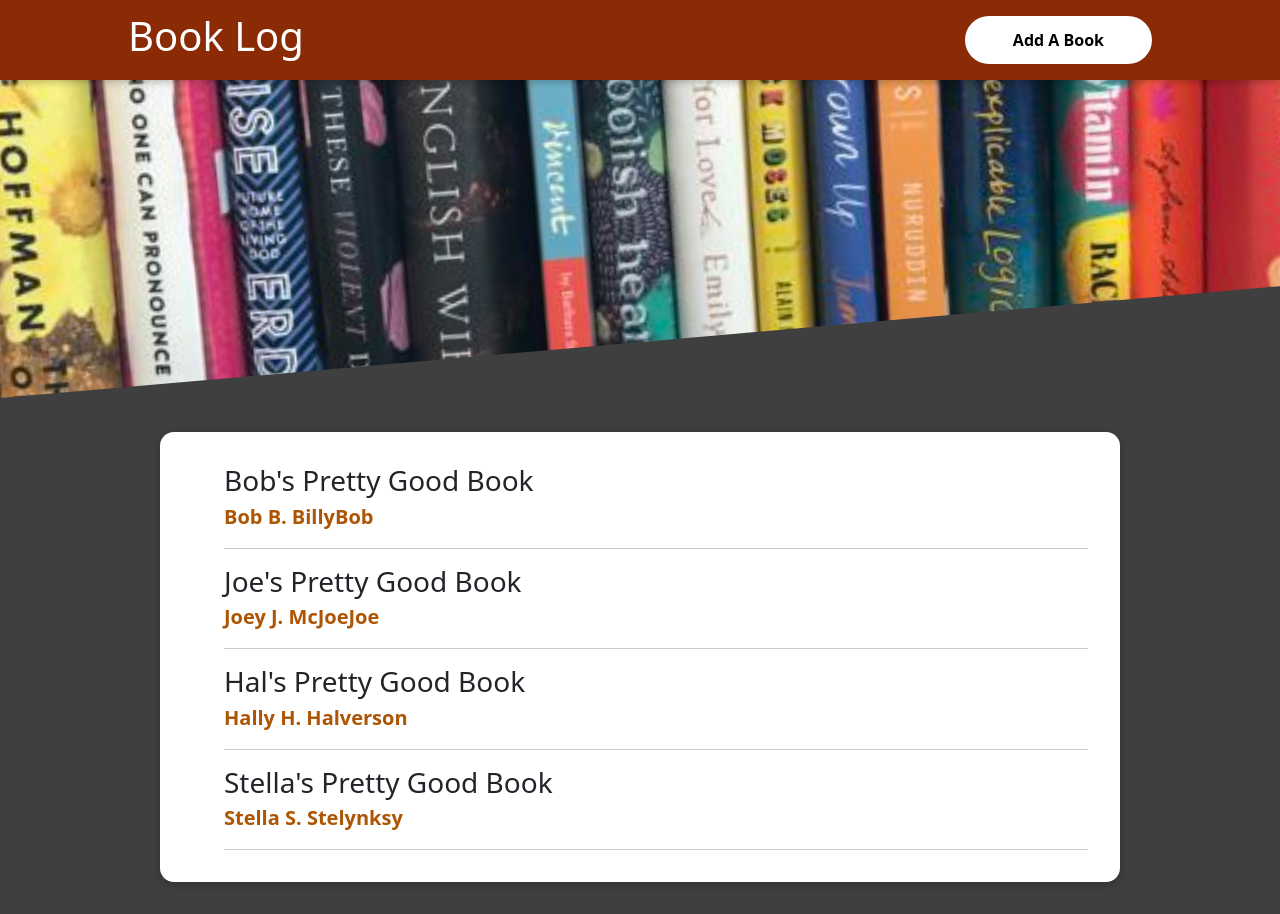
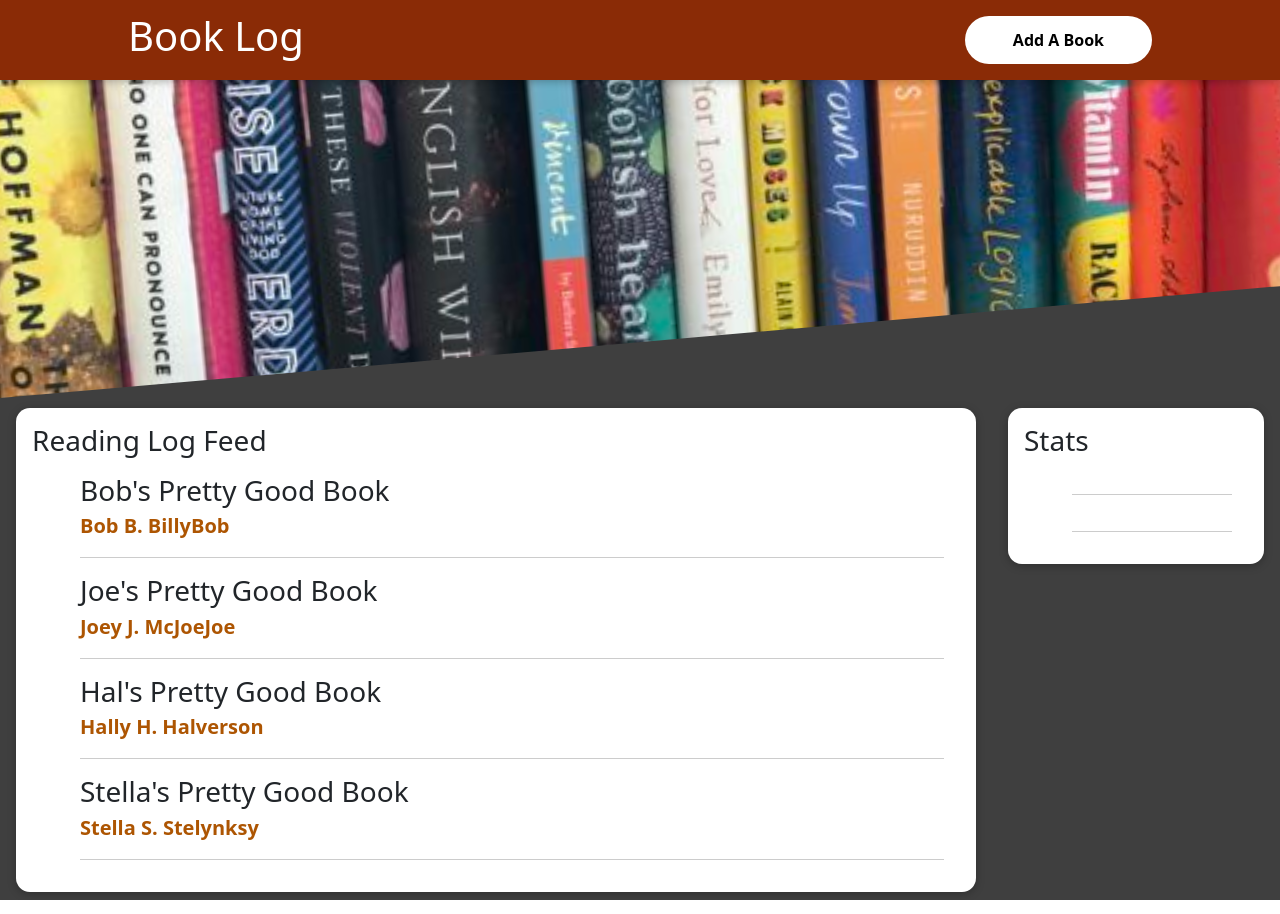
Before and after one commit to ipcampbell12/reading_log_react, a React (Create React App) app: page / in a window 1280 px wide. Built offline with nearby package versions, Linux system fonts and the light colour scheme.

Commit message:
styling changes

```diff
--- a/src/components/MainView/BookFeed.js
+++ b/src/components/MainView/BookFeed.js
@@ -44,7 +44,9 @@ function BookFeed(props) {
 
     return (
         <div className={classes.books}>
+
             <Card>
+                <h3>Reading Log Feed</h3>
                 <ul>{booksList}</ul>
             </Card>
         </div>
--- a/src/components/MainView/BookFeed.module.css
+++ b/src/components/MainView/BookFeed.module.css
@@ -1,6 +1,6 @@
 .books {
     max-width: 60rem;
-    width: 90%;
-    margin: 2rem auto;
+    width: 80%;
+    margin: .5rem auto;
     animation: meals-appear 1s ease-out forwards;
 }
--- a/src/components/MainView/StatItem.js
+++ b/src/components/MainView/StatItem.js
@@ -0,0 +1,17 @@
+import React from 'react';
+import classes from './StatItem.module.css'
+
+function StatItem(props) {
+
+    return (
+        <li className={classes.stat}>
+            <div>
+                <h3>{props.title}</h3>
+                <div className={classes['stat-value']}>{props.author}</div>
+            </div>
+        </li>
+    );
+
+}
+
+export default StatItem;
--- a/src/components/MainView/StatItem.module.css
+++ b/src/components/MainView/StatItem.module.css
@@ -0,0 +1,18 @@
+.stat {
+    display: flex;
+    justify-content: space-between;
+    margin: 1rem;
+    padding-bottom: 1rem;
+    border-bottom: 1px solid #ccc;
+}
+
+.stat h3 {
+    margin: 0 0 0.25rem 0;
+}
+
+.stat-value {
+    margin-top: 0.25rem;
+    font-weight: bold;
+    color: #ad5502;
+    font-size: 1.25rem;
+}
--- a/src/components/MainView/Stats.js
+++ b/src/components/MainView/Stats.js
@@ -1,23 +1,40 @@
 import React from 'react';
 import Card from '../UI/Card';
+import StatItem from './StatItem'
+import classes from './Stats.module.css'
 
 const DUMMY_STATS = [
 
     {
         id: 1,
-        totalAuthors: 4
+        name: 'Total Authors',
+        value: 4
     },
     {
         id: 2,
-        totalBooks: 4
+        name: 'Total Books',
+        value: 4
     }
 ]
 
 
 function Stats(props) {
+    const statsList = DUMMY_STATS.map((stat) => (
+        <StatItem
+            key={stat.id}
+            name={stat.name}
+            value={stat.value}
+
+        />
+    ));
+
     return (
-        <div>
+        <div className={classes.stats}>
 
+            <Card>
+                <h3>Stats</h3>
+                <ul>{statsList}</ul>
+            </Card>
         </div>
     );
 }
--- a/src/components/MainView/Stats.module.css
+++ b/src/components/MainView/Stats.module.css
@@ -0,0 +1,6 @@
+.stats {
+    max-width: 60rem;
+    width: 20%;
+    margin: .5rem auto;
+    animation: meals-appear 1s ease-out forwards;
+}
--- a/src/index.css
+++ b/src/index.css
@@ -23,3 +23,12 @@ body {
   flex-direction: row;
   justify-content: space-evenly;
 }
+
+
+.feed {
+  width: 70%;
+}
+
+.stats {
+  width: 30%;
+}
```
